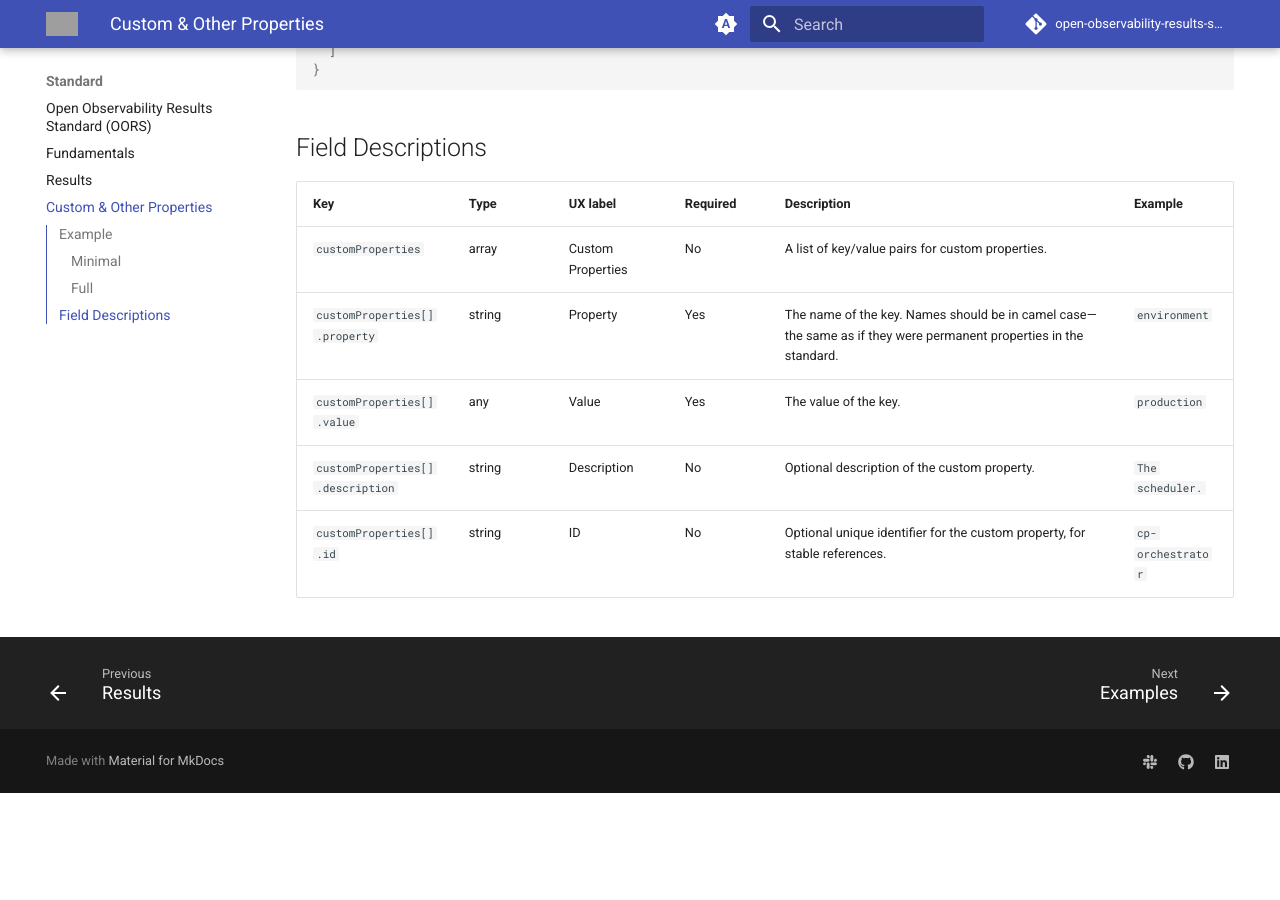
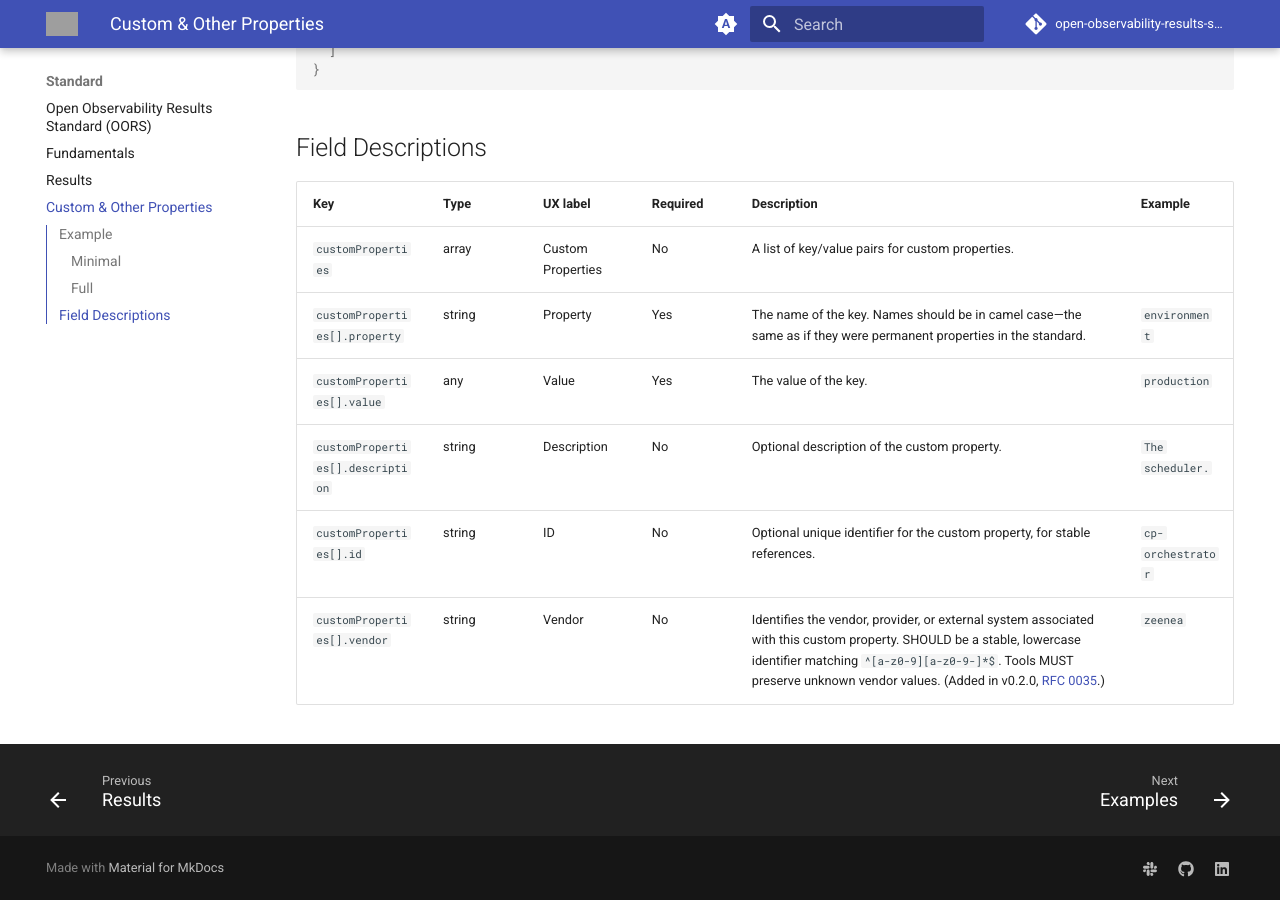
Before and after one commit to bitol-io/open-observability-results-standard, an MkDocs documentation site: the page built from docs/custom-other-properties.md, in a window 1280 px wide and 900 px high, scrolled down 1641 px. Built offline with MkDocs 1.6.1 and Material for MkDocs 9.7.7, drawn with Linux system fonts in a browser that asks for light colours; comment, search, counter and statistics services are not loaded; the version menu is left out; before the commit the page ends 2434 px from its top, so only the background shows below that; grey boxes are pictures that could not be loaded.

Commit message:
feat(rfc-0035): add optional `vendor` field to customProperties (#4)
Implements approved RFC-0035 (Vendor Attribution), shared with ODCS v3.2.0
and ODPS v1.1.0, on the OORS v0.2.0 line (slated for the OORS v1.0.0
milestone). Adds an optional `vendor` string to CustomProperty. vendor
SHOULD be lowercase / match ^[a-z0-9][a-z0-9-]*$ but this is NOT enforced
as a schema pattern (tools MUST preserve unknown vendor values).

Note: distinct from the existing `source.vendor` field (the tool that
produced the observations); this is customProperties[].vendor.

- schema: vendor on CustomProperty in both latest + v0.2.0 (lockstep)
- docs: vendor row in custom-other-properties.md
- example: vendor customProperty added to full.oors.yaml + full.oors.json (validated)
- CHANGELOG entry under v0.2.0

Approved RFC: https://github.com/bitol-io/tsc/blob/main/rfcs/approved/oors-v1.0.0/0035-extensions.md


Claude-Session: https://claude.ai/code/session_01Adou6Wv1WCxD3JzmMkewvY

Co-authored-by: Jean-Georges Perrin <jean-georges.perrin@hcl-software.com>
Co-authored-by: Claude Opus 4.8 (1M context) <noreply@anthropic.com>

```diff
--- a/docs/custom-other-properties.md
+++ b/docs/custom-other-properties.md
@@ -96,3 +96,4 @@ customProperties:
 | `customProperties[].value`      | any    | Value             | Yes      | The value of the key.                                                                                           | `production`     |
 | `customProperties[].description`| string | Description       | No       | Optional description of the custom property.                                                                    | `The scheduler.` |
 | `customProperties[].id`         | string | ID                | No       | Optional unique identifier for the custom property, for stable references.                                       | `cp-orchestrator`|
+| `customProperties[].vendor`     | string | Vendor            | No       | Identifies the vendor, provider, or external system associated with this custom property. SHOULD be a stable, lowercase identifier matching `^[a-z0-9][a-z0-9-]*$`. Tools MUST preserve unknown vendor values. (Added in v0.2.0, [RFC 0035](https://github.com/bitol-io/tsc/blob/main/rfcs/approved/oors-v1.0.0/0035-extensions.md).) | `zeenea`         |
--- a/docs/examples/full.oors.json
+++ b/docs/examples/full.oors.json
@@ -78,6 +78,11 @@
       "value": "airflow",
       "description": "The scheduler that triggered this run.",
       "id": "cp-orchestrator"
+    },
+    {
+      "property": "catalogId",
+      "value": "cat-987",
+      "vendor": "zeenea"
     }
   ]
 }
--- a/docs/examples/full.oors.yaml
+++ b/docs/examples/full.oors.yaml
@@ -57,3 +57,6 @@ customProperties:
     value: airflow
     description: The scheduler that triggered this run.
     id: cp-orchestrator
+  - property: catalogId
+    value: cat-987
+    vendor: zeenea
```
Also changed, not shown: CHANGELOG.md (+1 -0 lines), 2 other files.
